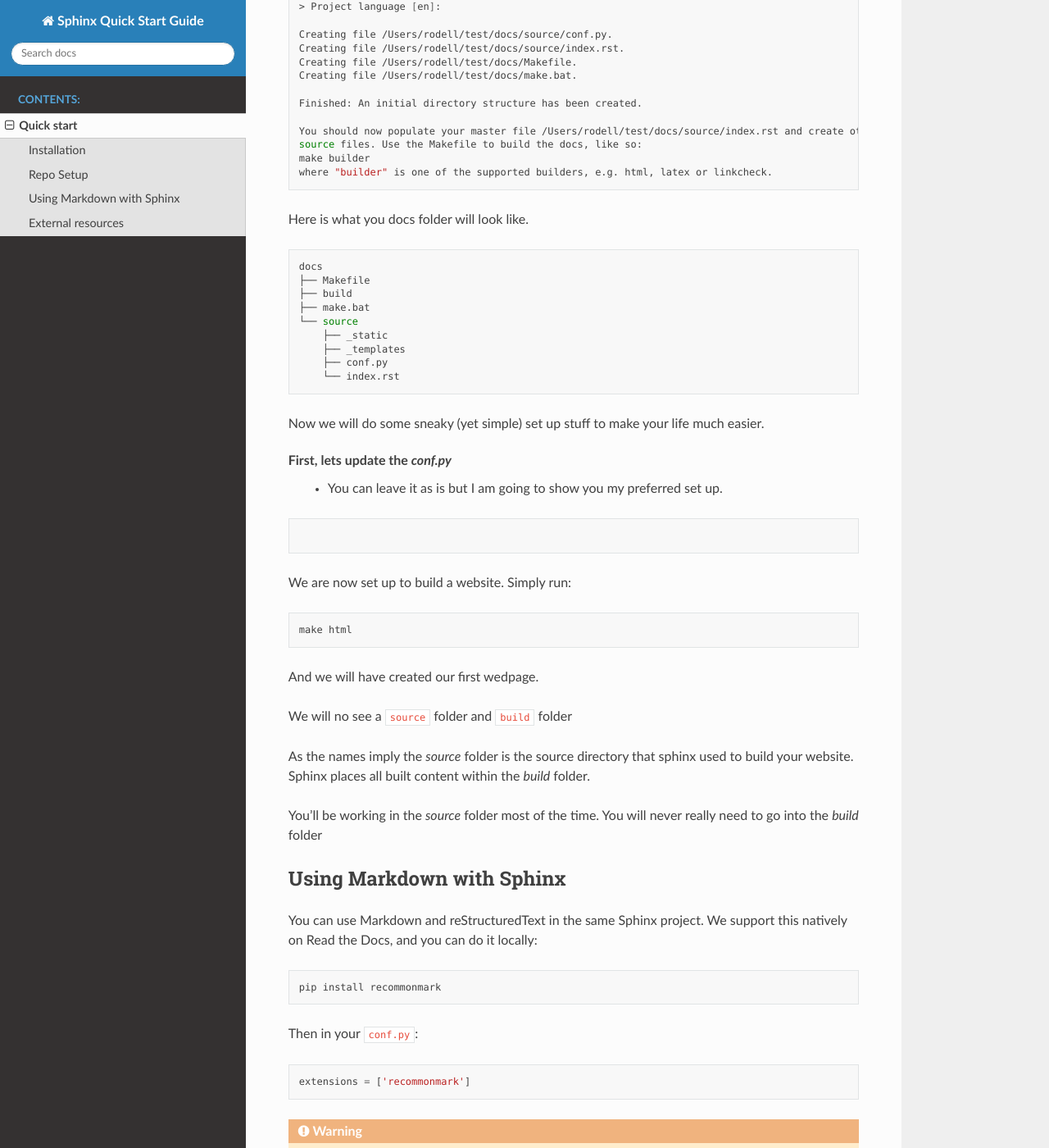
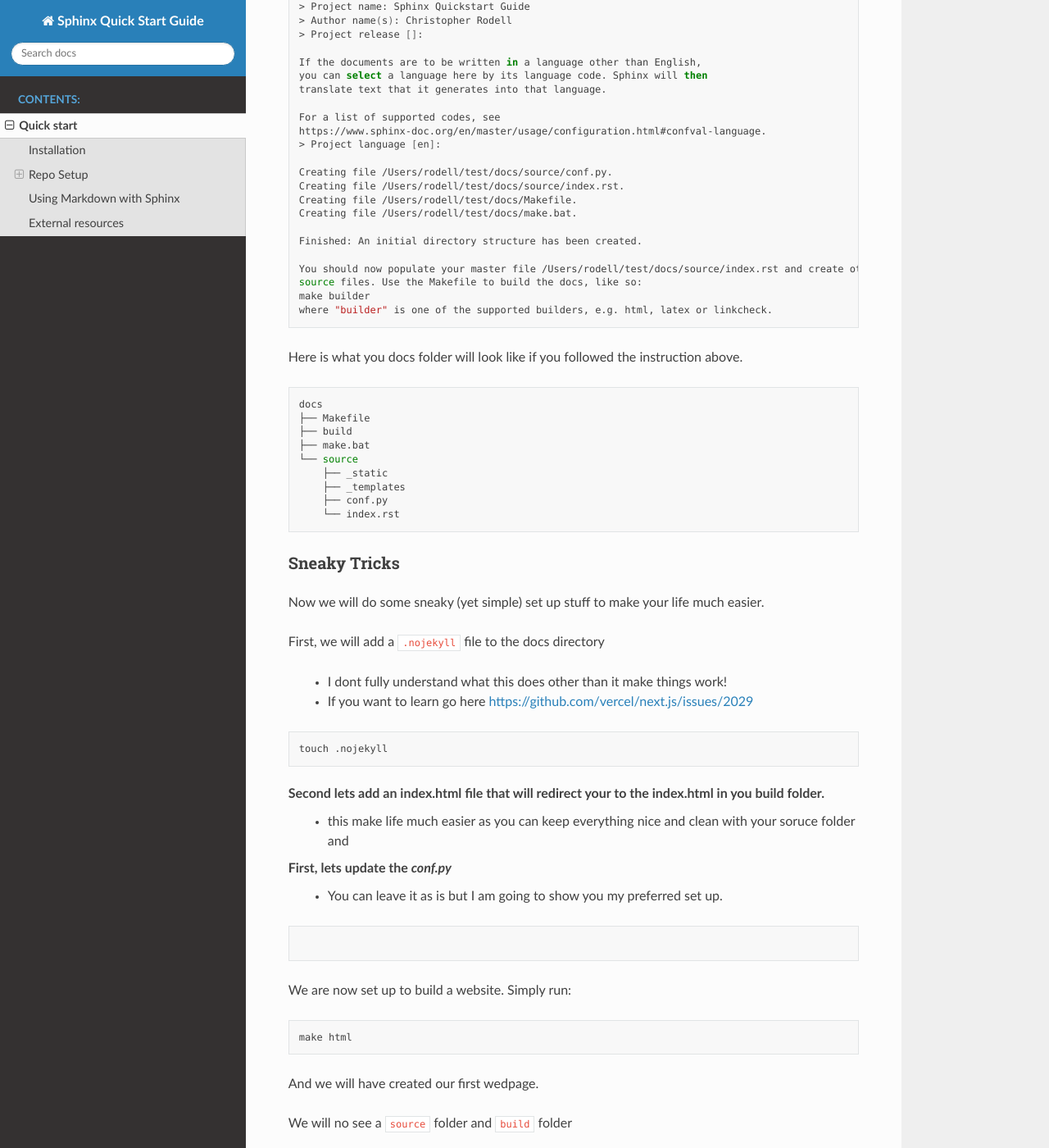
Before and after one commit to cerodell/sphinx-quickstart-guide, a Sphinx documentation site: the page built from docs/source/quickstart.rst, in a window 1280 px wide and 1400 px high, scrolled down 1311 px. Shown: the whole window at 82% size. Built offline with Sphinx 7.4.7 and the Read the Docs theme 2.0.0, drawn with Linux system fonts in a browser that asks for light colours; some of the changed text lies outside the part shown.

Commit message:
updated docs

```diff
--- a/docs/source/quickstart.rst
+++ b/docs/source/quickstart.rst
@@ -1,5 +1,11 @@
 Quick start
 ==============
+
+This a quick guide showing you how:
+
+#.  ref::`Install Sphinx <quickstart/quick-start:Installation>`
+#.  Set up your repository
+#.  Connect docs to GitHub Pages
 
 Installation
 --------------
@@ -20,7 +26,7 @@
 Repo Setup
 --------------
 
-Make a ``docs`` folder within you repo
+Make a ``docs`` folder within your repo
 
 .. code-block:: bash
 
@@ -79,7 +85,7 @@
     make builder
     where "builder" is one of the supported builders, e.g. html, latex or linkcheck.
 
-Here is what you docs folder will look like.
+Here is what you docs folder will look like if you followed the instruction above.
 
 .. code-block:: bash
 
@@ -93,9 +99,22 @@
         ├── conf.py
         └── index.rst
 
+Sneaky Tricks
++++++++++++++++
 
 Now we will do some sneaky (yet simple) set up stuff to make your life much easier.
 
+First, we will add a ``.nojekyll`` file to the docs directory
+
+    * I dont fully understand what this does other than it make things work!
+    * If you want to learn go here `<https://github.com/vercel/next.js/issues/2029>`_
+
+.. code-block:: bash
+
+    touch .nojekyll
+
+Second lets add an index.html file that will redirect your to the index.html in you build folder.
+    * this make life much easier as you can keep everything nice and clean with your soruce folder and
 
 
 First, lets update the `conf.py`
```
Also changed, not shown: other parts of docs/source/quickstart.rst (+2 -2 lines), 6 other files.
